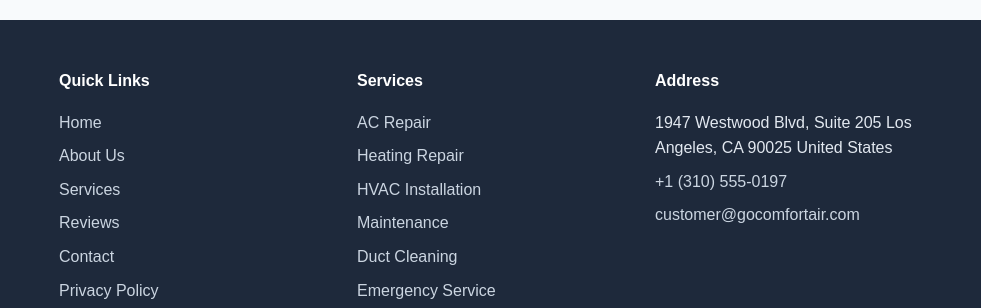
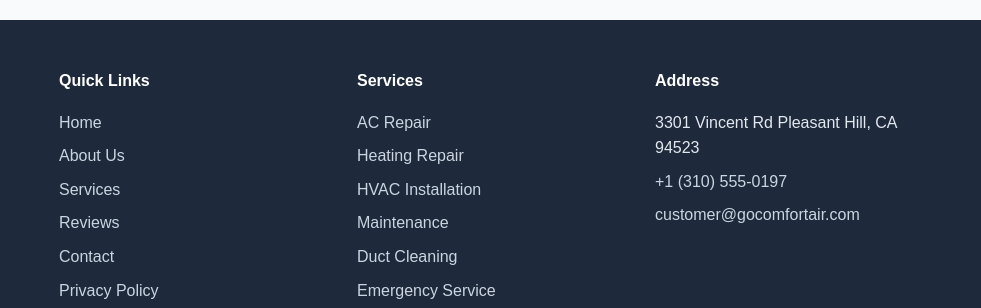
Before and after one commit to DivyanshiShrivastav04/GoComfortAir, a plain HTML site: page air-conditioning-repair.html in a window 1280 px wide. Shown: the part 2518-2826 px from the top of the page, 299-1280 px from the left. Drawn offline with Linux system fonts and the light colour scheme.

Commit message:
Update air-conditioning-repair.html

```diff
--- a/air-conditioning-repair.html
+++ b/air-conditioning-repair.html
@@ -333,9 +333,7 @@ body {
                 <div class="footer-section">
                     <h4>Address</h4>
                     <ul>
-                        <li>1947 Westwood Blvd, Suite 205
-Los Angeles, CA 90025
-United States  </li>
+                        <li> 3301 Vincent Rd Pleasant Hill, CA 94523 </li>
                         <li><a href="tel:+1 (310) 555-0197 ">+1 (310) 555-0197 </a></li>
                         <li><a href="mailto:customer@gocomfortair.com">customer@gocomfortair.com</a></li>
                     </ul>
```
